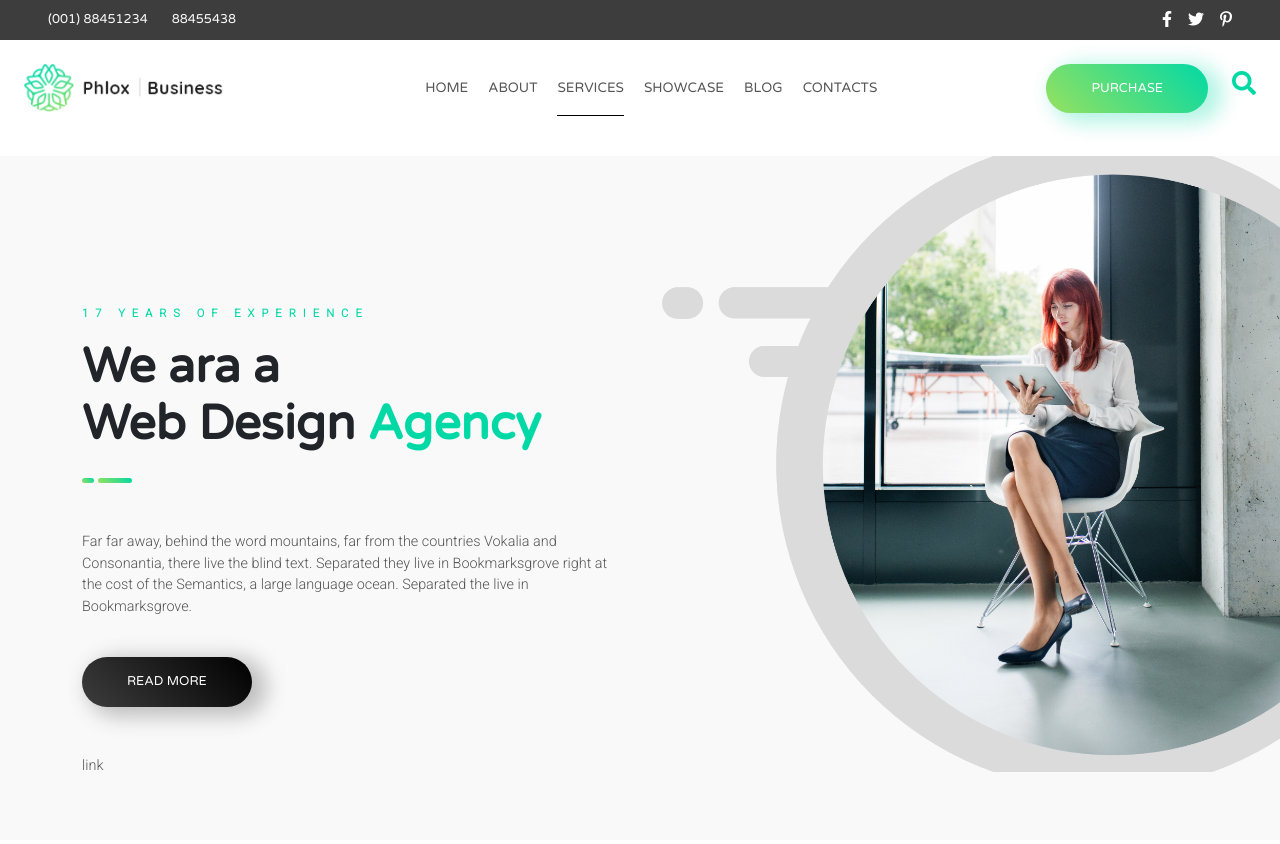
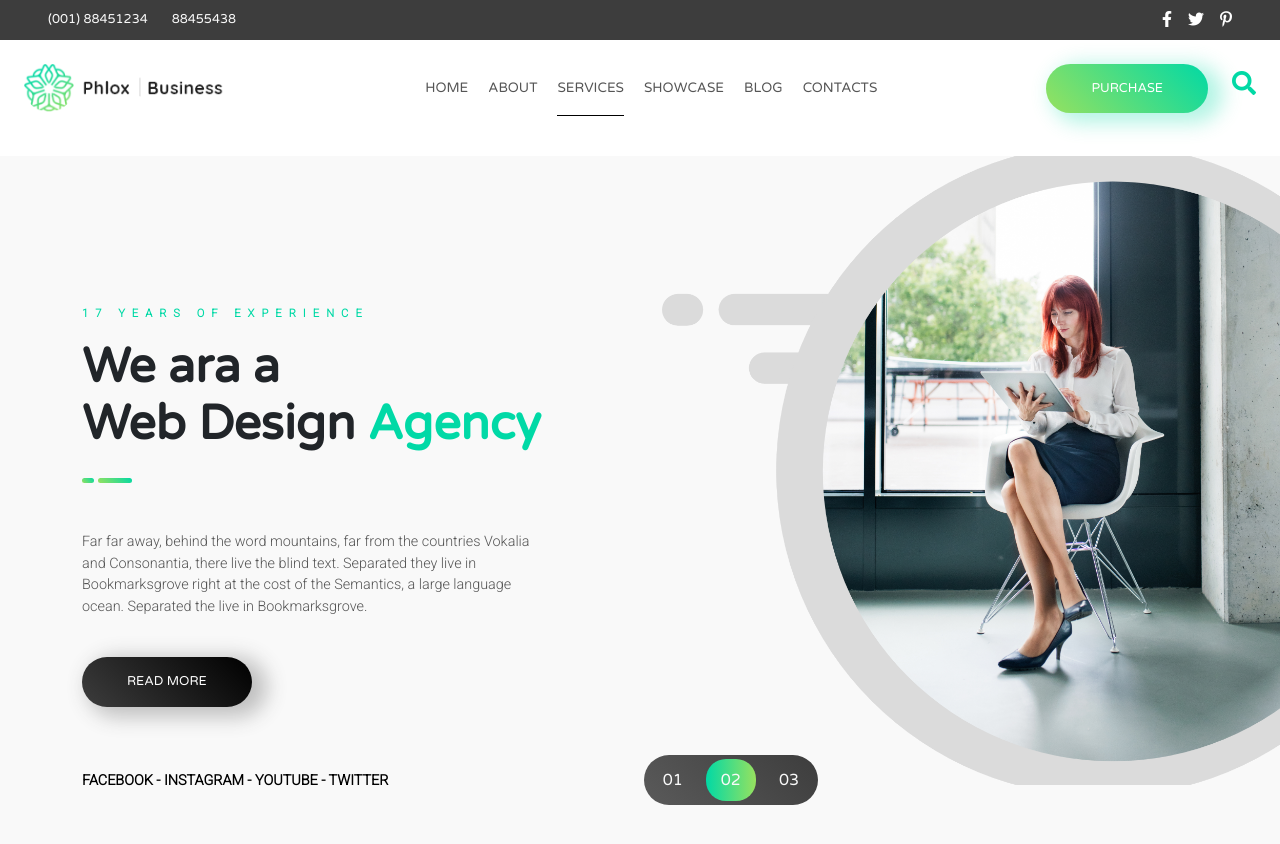
Before and after one commit to GianmarcoPerini/proj-html-vuejs, a Vue app: page / in a window 1280 px wide. Shown: the top 844 px of the page. Built offline with nearby package versions, Linux system fonts and the light colour scheme.

Commit message:
section1_3 + multiButton

```diff
--- /dev/null
+++ b/src/components/Button/multiButton.vue
@@ -0,0 +1,49 @@
+<template>
+    <div class="button d-flex align-items-center">
+        <div class="single-button" @click="goTo(i)" v-for="(el, i) in button" :key="i"  :class="(i == indexCount) ? 'active' : '' "> {{el}} </div>
+    </div>
+</template>
+
+<script>
+export default {
+    name:'multiButton',
+    props: {
+        elementi: Array
+    },
+    data(){
+        return{
+            button: this.elementi,
+            indexCount: 1,
+        }
+    },
+
+    methods:{
+        goTo(index){
+            this.indexCount = index
+            console.log(index);
+        }
+    }
+
+}
+</script>
+
+<style lang="scss" scoped>
+@import '../variables/color';
+
+.button{
+    background-image: linear-gradient(45deg, rgb(90, 90, 90) 0%, $bgSecondary 100%);
+    border-radius: 25px;
+}
+.single-button{
+    padding: 9px 15px;
+    border-radius: 20px;
+    margin: 4px;
+    color: $textLight;
+    cursor: pointer;
+}
+
+.active{
+    background-image: linear-gradient(-90deg, rgba(151,225,95,1) 0%, rgba(1,217,165,1) 100%);
+}
+
+</style>
--- a/src/components/Header/navigator.vue
+++ b/src/components/Header/navigator.vue
@@ -5,7 +5,7 @@
         </div>
         <div>
             <ul class="d-flex">
-                <li class="pb-3" v-for="(el, i) in menu" :key="i" :class="(i == indexCount) ? 'active' : '' " @click="goTo(i)" > <a href="#"> {{el.objTitle}} </a></li>
+                <li class="pb-3" v-for="(el, i) in menu" :key="i" :class="(i == indexCount) ? 'active' : '' " @click="goTo(i)" ><a href="#"> {{el.objTitle}}</a></li>
             </ul>
         </div>
         <div>
--- a/src/components/Main/sectionOne.vue
+++ b/src/components/Main/sectionOne.vue
@@ -2,38 +2,50 @@
     <section class="position-relative">
         <div class="container ">
             <div class="row">
-                <div class="col-6">
+                <div class="col-8">
                     <p class="subT fw-bold">17 YEARS OF EXPERIENCE</p>
                     <h1 class="fw-bold">We ara a <br> Web Design <span>Agency</span></h1>
                     <div class="spacer d-flex mt-4 mb-4">
                         <div class="spacer-one h-100 w-25 bg-primary me-1"></div>
                         <div class="spacer-two h-100 w-75 bg-primary"></div>
                     </div>
+                </div>
+                <div class="col-5">
                     <p class="pt-4 pb-4">Far far away, behind the word mountains, far from the countries Vokalia and Consonantia, there live the blind text. Separated they live in Bookmarksgrove right at the cost of the Semantics, a large language ocean. Separated the live in Bookmarksgrove.</p>
+                </div>
+                <div class="col-8">
                     <Button class="mb-5" :msg="buttonMsg"/>
-                    <p class="pb-5">link</p>
+                    <div class="pb-5 d-flex align-items-baseline justify-content-between">
+                        <p class="fw-bold text-black">FACEBOOK - INSTAGRAM - YOUTUBE - TWITTER</p>
+                        <multiButton :elementi="arrProva"/>
+                    </div>
+                </div>
+            </div>
 
-                </div>
-                <div class="col-6">
+
+                <div class="col-4">
                     <div class="box-img position-absolute">
                         <img src="../../assets/Group-36-2x.png" alt="">
                     </div>
                 </div>
             </div>
-        </div>
+
     </section>
 </template>
 
 <script>
 import Button from '../Button/secondaryButton.vue'
+import multiButton from '../Button/multiButton.vue'
 export default {
     name: 'sectionOne',
     components: {
-        Button
+        Button,
+        multiButton,
     },
     data(){
         return{
-            buttonMsg: 'READ MORE'
+            buttonMsg: 'READ MORE',
+            arrProva: ['01','02','03']
         }
     }
 
@@ -45,7 +57,7 @@ export default {
 
 section{
     // height: 100vh;
-    background-color: $backgroundPrimary;
+    background-color: $bgPrimary;
     padding-top: 150px;
     overflow-x: hidden;
 
@@ -74,6 +86,7 @@ section{
         right: 0;
         height: 90%;
         width: 60%;
+        pointer-events: none;
         // background-color: red;
         // overflow: auto;
 
--- a/src/components/variables/color.scss
+++ b/src/components/variables/color.scss
@@ -1,3 +1,7 @@
 $textActive: #00d9a6;
-$backgroundPrimary: #f9f9f9;
-$textPrimary: #555555
+$textPrimary: #555555;
+$textLight: #f9f9f9;
+
+
+$bgPrimary: #f9f9f9;
+$bgSecondary: #3d3d3d;
```
